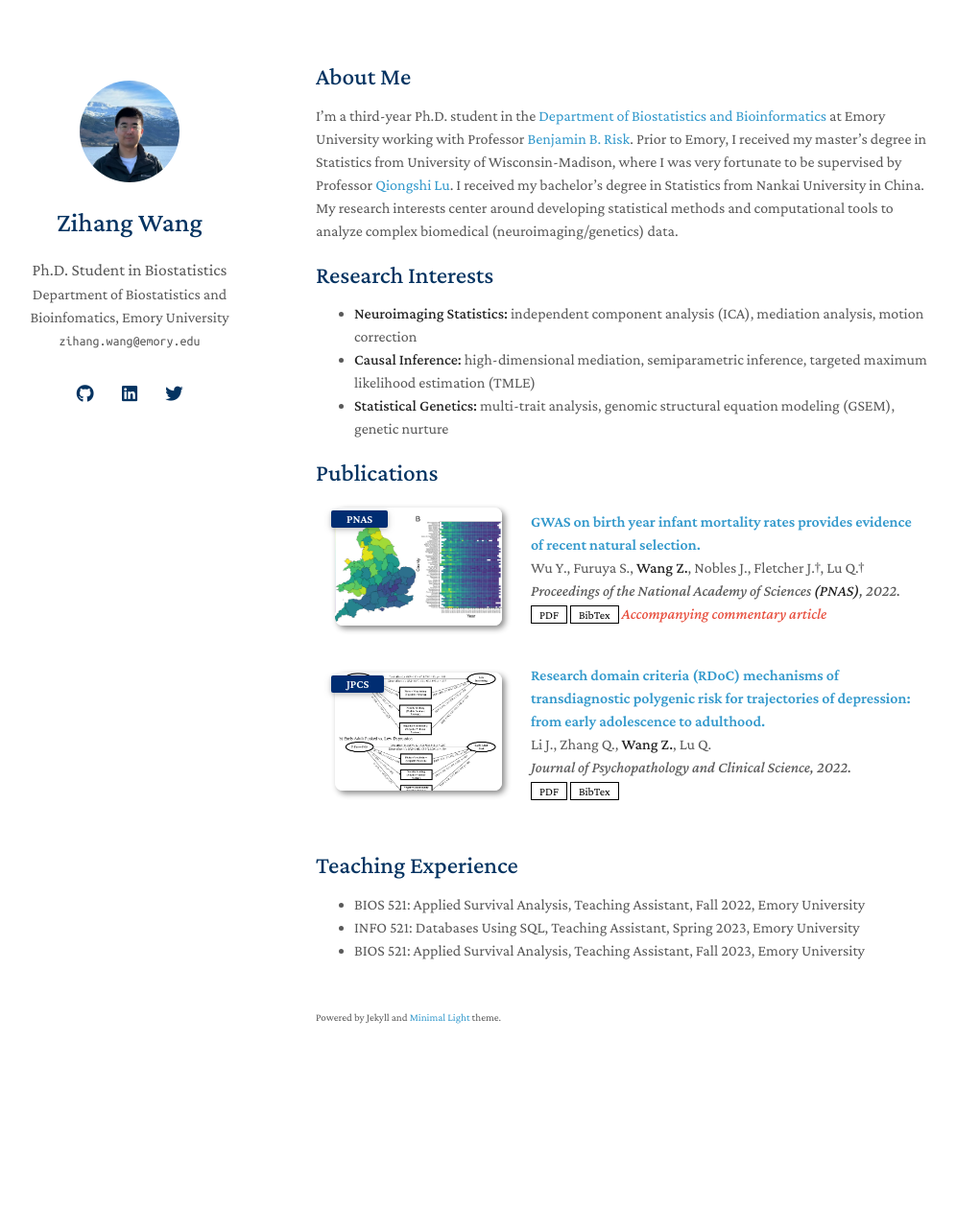
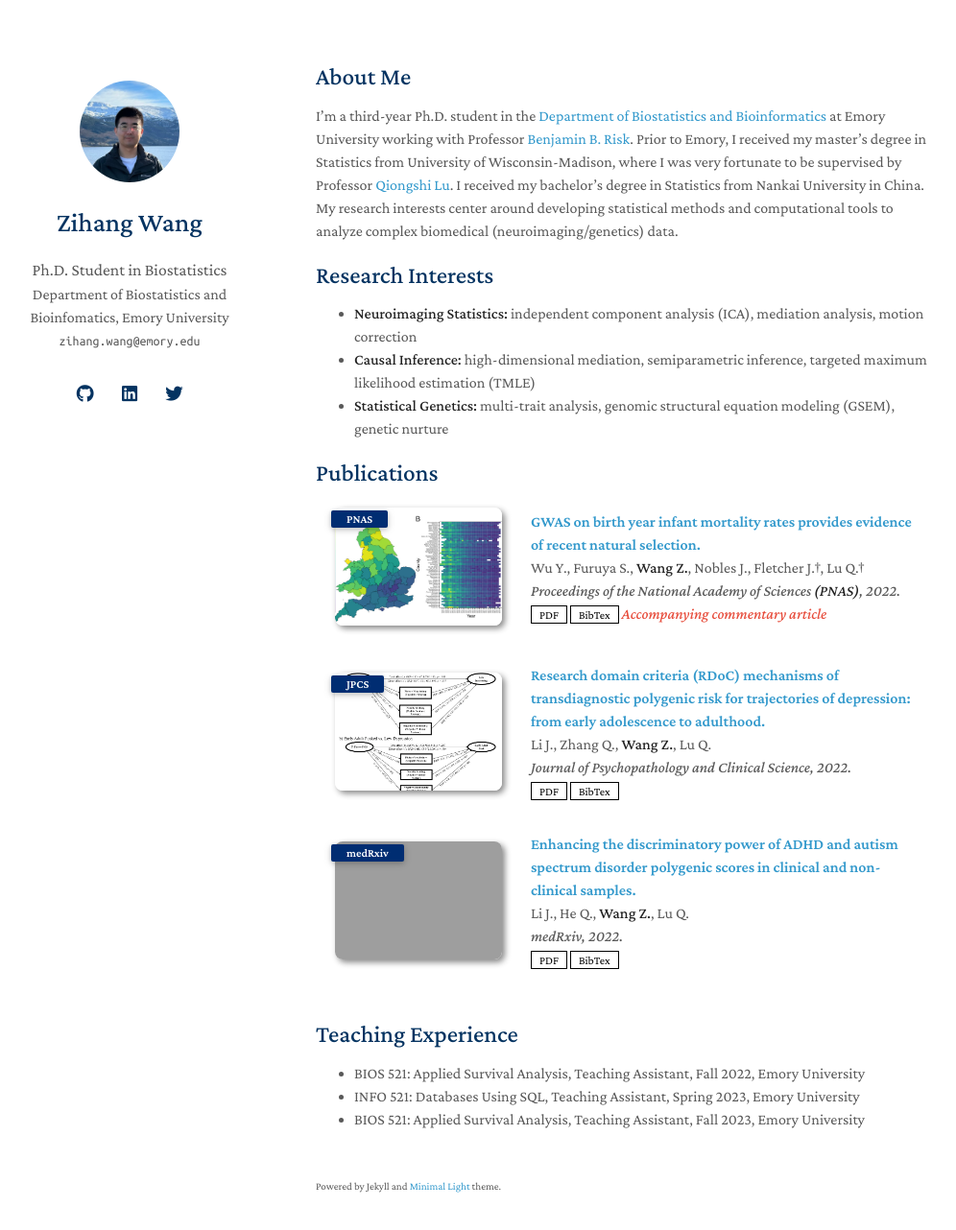
Before and after one commit to imzihangwang/imzihangwang.github.io, a Jekyll site: the page built from index.md, in a window 1280 px wide and 1317 px high. Shown: the top 1282 px of the window at 96% size, without its empty margins (141-1137 px from the left). Built offline with Jekyll 4.4.1, drawn with Linux system fonts in a browser that asks for light colours; nearby versions of some CDN libraries; a style sheet for code colours, icons or effects is not loaded; our own code applies the rules of GitHub Pages for plain Markdown files; grey boxes are pictures that could not be loaded.

Commit message:
Update publications.yml

```diff
--- a/_data/publications.yml
+++ b/_data/publications.yml
@@ -16,3 +16,11 @@ main:
     pdf: https://doi.org/10.1037/abn0000659
     bibtex: https://scholar.googleusercontent.com/scholar.bib?q=info:7pJsldVflbgJ:scholar.google.com/&output=citation&scisdr=ClEa5Y8PEOWwkVAfoPM:AFWwaeYAAAAAZPIZuPN052vp9XWjN7pIMyY4Ax0&scisig=AFWwaeYAAAAAZPIZuFbWj1Div-3vT6AiH9GM7Zs&scisf=4&ct=citation&cd=-1&hl=en
     image: ./assets/img/RDoC.png
+
+  - title: "Enhancing the discriminatory power of ADHD and autism spectrum disorder polygenic scores in clinical and non-clinical samples."
+    authors: Li J., He Q., <strong>Wang Z.</strong>, Lu Q.
+    conference_short: medRxiv
+    conference: medRxiv, 2022.
+    pdf: https://www.medrxiv.org/content/10.1101/2022.02.09.22270697v1
+    bibtex: https://scholar.googleusercontent.com/scholar.bib?q=info:RkrErvVBWS0J:scholar.google.com/&output=citation&scisdr=ClEa5Y8PEOWwkVAdMZY:AFWwaeYAAAAAZPIbKZbWiEGrg31EHsHm8CSALa4&scisig=AFWwaeYAAAAAZPIbKU6H-E5ijdH0tKnW4UoMWhw&scisf=4&ct=citation&cd=-1&hl=en
+    image: ./assets/img/enhancing.png
```
